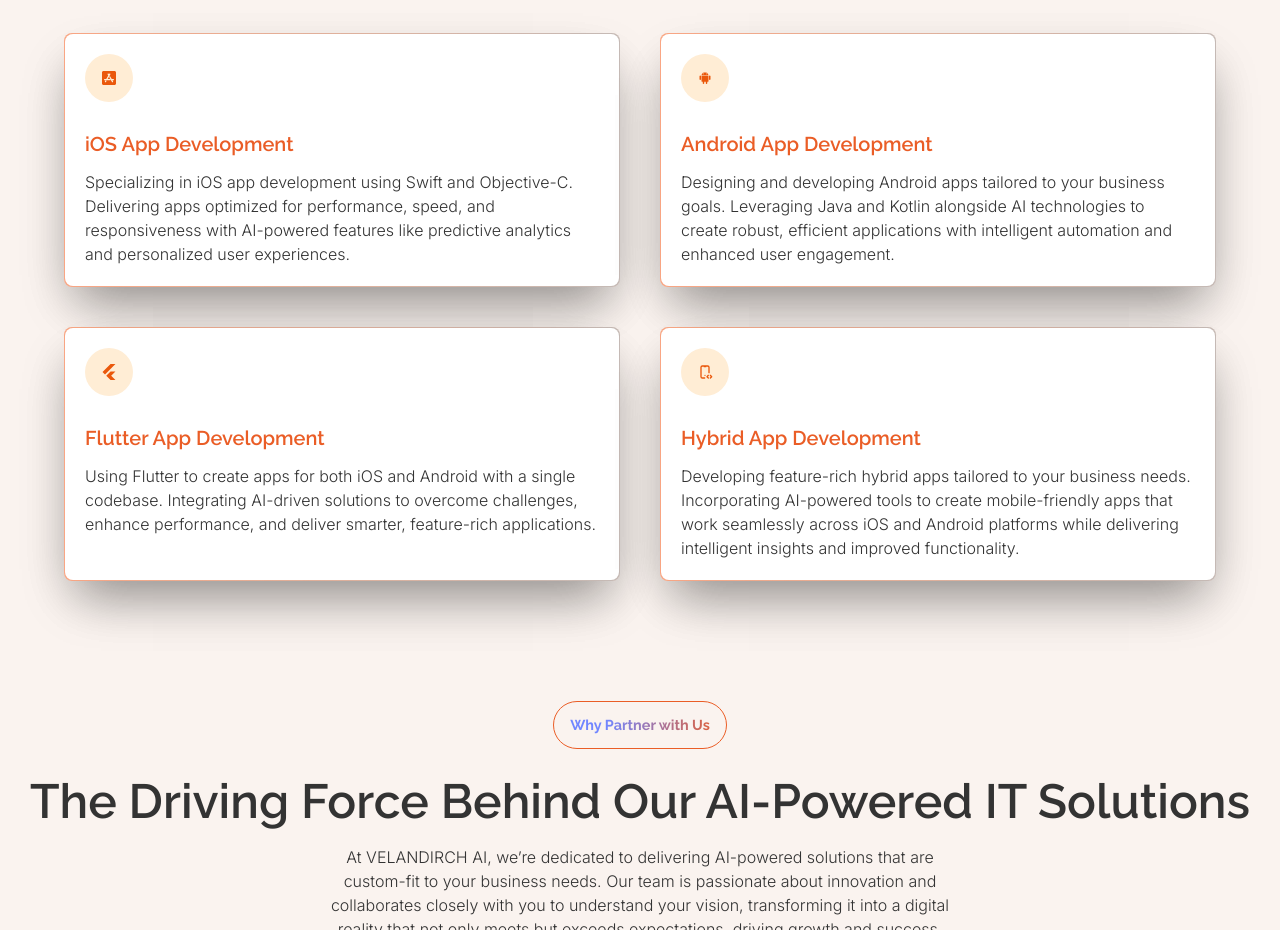
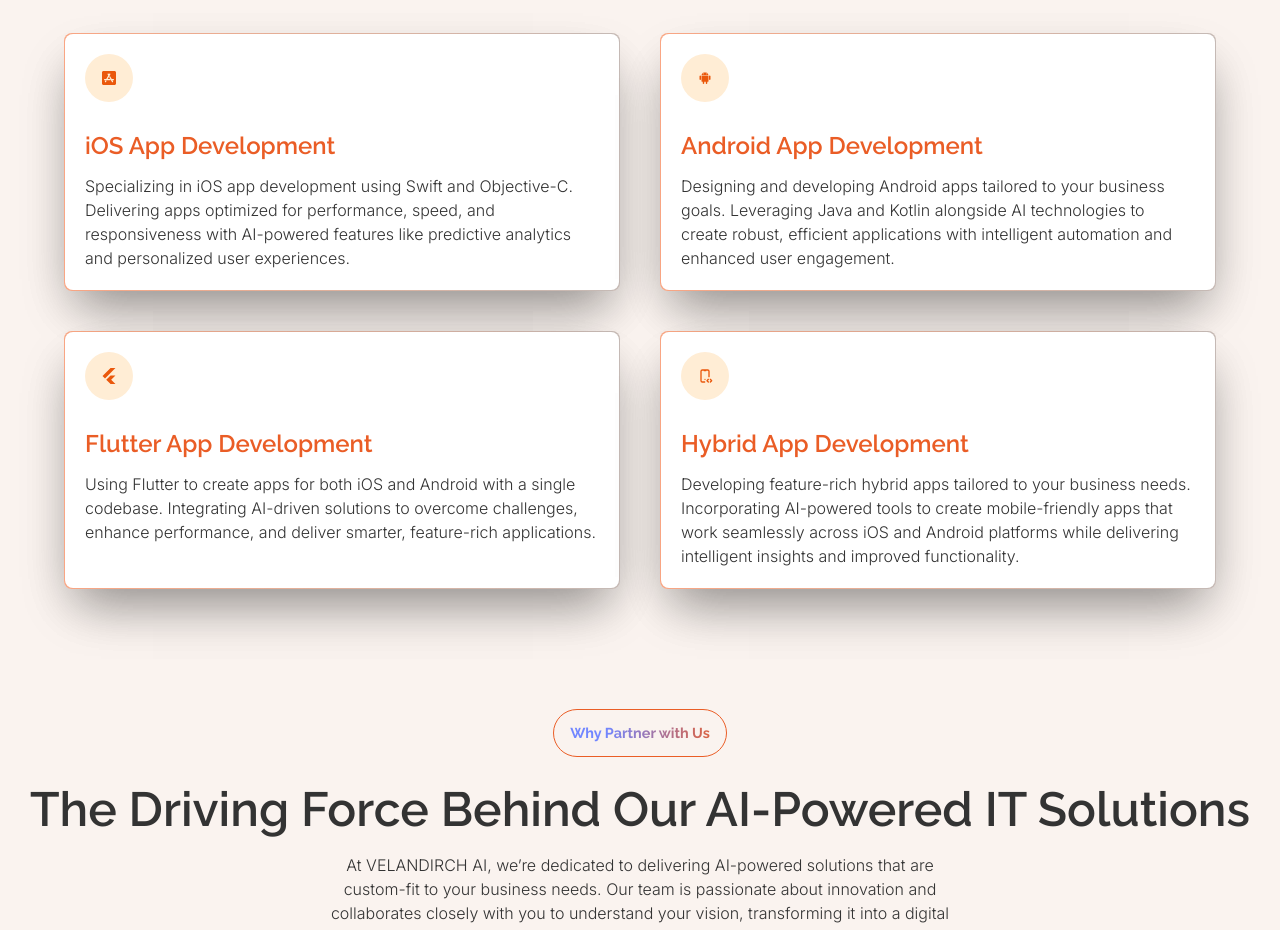
Before and after one commit to boostmysites25/velandirch, a React (Create React App) app: page /app-development in a window 1280 px wide. Shown: the part 2520-3450 px from the top of the page. Built offline with nearby package versions, Linux system fonts and the light colour scheme.

Commit message:
increase web services heading

```diff
--- a/src/componets/landingPages/LandingServices.jsx
+++ b/src/componets/landingPages/LandingServices.jsx
@@ -43,7 +43,7 @@
                         {item.img}
                       </div>
                     </div>
-                    <h5 className="font-semibold text-xl font-raleway transition-colors duration-300 text-primary">
+                    <h5 className="font-semibold text-2xl font-raleway transition-colors duration-300 text-primary">
                       {item.title}
                     </h5>
                     <p className="desc text-primarytextcolor">
```
